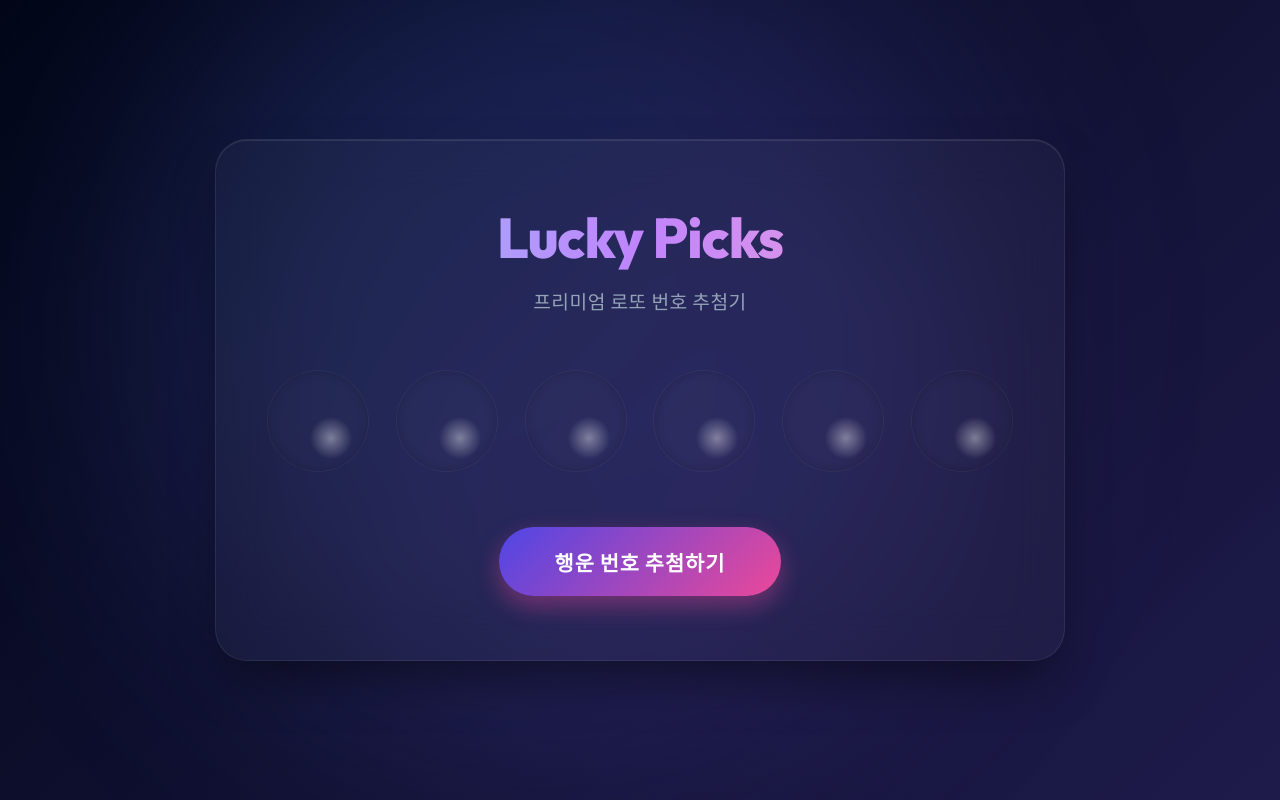
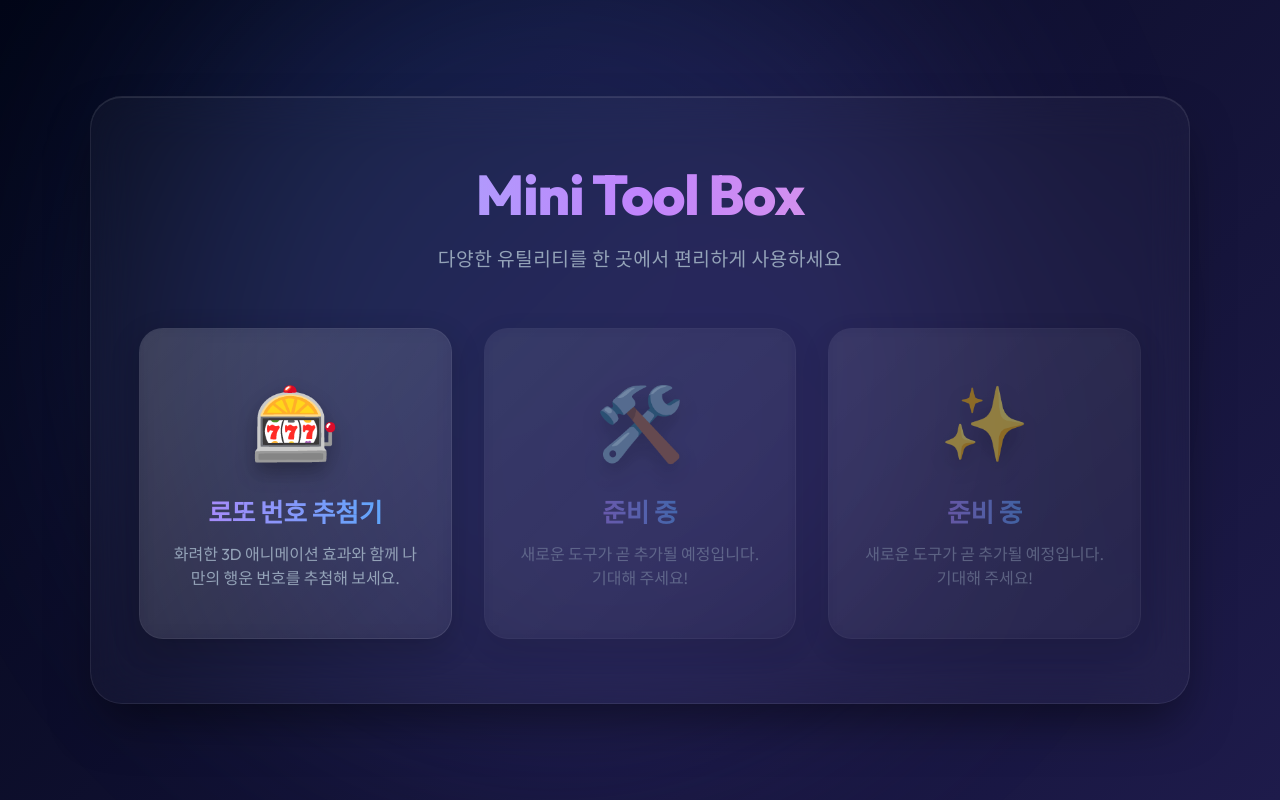
Before and after one commit to dychae506/product-builder-lecture, a plain HTML site: page index.html in a window 1280 px wide. Drawn offline with nearby package versions, Linux system fonts and the light colour scheme.

Commit message:
feat: refactor to multi-page tool box and move lotto to separate page

```diff
--- a/index.html
+++ b/index.html
@@ -3,33 +3,115 @@
 <head>
     <meta charset="UTF-8">
     <meta name="viewport" content="width=device-width, initial-scale=1.0">
-    <meta name="description" content="프리미엄 로또 번호 추첨기 - 행운의 번호를 지금 바로 확인하세요.">
-    <title>프리미엄 로또 추첨기</title>
+    <title>제품 빌더 홈 (Product Builder Home)</title>
     <link rel="preconnect" href="https://fonts.googleapis.com">
     <link rel="preconnect" href="https://fonts.gstatic.com" crossorigin>
     <link href="https://fonts.googleapis.com/css2?family=Outfit:wght@300;400;600;800&family=Noto+Sans+KR:wght@300;400;700&display=swap" rel="stylesheet">
     <link rel="stylesheet" href="./style.css">
-    <script src="https://cdn.jsdelivr.net/npm/canvas-confetti@1.6.0/dist/confetti.browser.min.js"></script>
-    <script src="./lotto.js" defer></script>
+    <style>
+        .menu-grid {
+            display: grid;
+            grid-template-columns: repeat(auto-fit, minmax(280px, 1fr));
+            gap: 2rem;
+            margin-top: 3rem;
+            width: 100%;
+        }
+
+        .menu-card {
+            background: rgba(255, 255, 255, 0.05);
+            border: 1px solid rgba(255, 255, 255, 0.1);
+            border-radius: 24px;
+            padding: 3rem 2rem;
+            text-decoration: none;
+            color: var(--text-main);
+            transition: all 0.4s cubic-bezier(0.175, 0.885, 0.32, 1.275);
+            display: flex;
+            flex-direction: column;
+            align-items: center;
+            justify-content: center;
+            position: relative;
+            overflow: hidden;
+            box-shadow: 0 10px 30px rgba(0, 0, 0, 0.2);
+            backdrop-filter: blur(10px);
+            -webkit-backdrop-filter: blur(10px);
+        }
+
+        .menu-card::before {
+            content: '';
+            position: absolute;
+            top: 0;
+            left: 0;
+            width: 100%;
+            height: 100%;
+            background: linear-gradient(135deg, rgba(255,255,255,0.1) 0%, rgba(255,255,255,0) 100%);
+            z-index: 0;
+        }
+
+        .menu-card * {
+            position: relative;
+            z-index: 1;
+        }
+
+        .menu-card:hover {
+            transform: translateY(-10px);
+            background: rgba(255, 255, 255, 0.1);
+            border-color: rgba(255, 255, 255, 0.3);
+            box-shadow: 0 20px 40px rgba(0, 0, 0, 0.4), 0 0 20px rgba(99, 102, 241, 0.4);
+        }
+
+        .menu-icon {
+            font-size: 4.5rem;
+            margin-bottom: 1.5rem;
+            text-shadow: 0 10px 20px rgba(0,0,0,0.3);
+            transition: transform 0.3s ease;
+        }
+
+        .menu-card:hover .menu-icon {
+            transform: scale(1.1) rotate(5deg);
+        }
+
+        .menu-title {
+            font-size: 1.6rem;
+            font-weight: 700;
+            margin-bottom: 0.8rem;
+            background: linear-gradient(to right, #a78bfa, #60a5fa);
+            -webkit-background-clip: text;
+            -webkit-text-fill-color: transparent;
+        }
+
+        .menu-desc {
+            font-size: 1rem;
+            color: var(--text-muted);
+            line-height: 1.5;
+            text-align: center;
+        }
+    </style>
 </head>
 <body>
     <div class="blob"></div>
-    <div class="container">
-        <h1>Lucky Picks</h1>
-        <p class="subtitle">프리미엄 로또 번호 추첨기</p>
+    <div class="container" style="max-width: 1100px;">
+        <h1>Mini Tool Box</h1>
+        <p class="subtitle">다양한 유틸리티를 한 곳에서 편리하게 사용하세요</p>
 
-        <div class="balls-container" id="balls-container">
-            <!-- Initial placeholders -->
-            <div class="ball placeholder show"><span>0</span></div>
-            <div class="ball placeholder show"><span>0</span></div>
-            <div class="ball placeholder show"><span>0</span></div>
-            <div class="ball placeholder show"><span>0</span></div>
-            <div class="ball placeholder show"><span>0</span></div>
-            <div class="ball placeholder show"><span>0</span></div>
+        <div class="menu-grid">
+            <a href="./lotto.html" class="menu-card">
+                <div class="menu-icon">🎰</div>
+                <h2 class="menu-title">로또 번호 추첨기</h2>
+                <p class="menu-desc">화려한 3D 애니메이션 효과와 함께 나만의 행운 번호를 추첨해 보세요.</p>
+            </a>
+
+            <a href="#" class="menu-card" style="opacity: 0.5; cursor: not-allowed;" onclick="event.preventDefault();">
+                <div class="menu-icon">🛠️</div>
+                <h2 class="menu-title">준비 중</h2>
+                <p class="menu-desc">새로운 도구가 곧 추가될 예정입니다. 기대해 주세요!</p>
+            </a>
+
+            <a href="#" class="menu-card" style="opacity: 0.5; cursor: not-allowed;" onclick="event.preventDefault();">
+                <div class="menu-icon">✨</div>
+                <h2 class="menu-title">준비 중</h2>
+                <p class="menu-desc">새로운 도구가 곧 추가될 예정입니다. 기대해 주세요!</p>
+            </a>
         </div>
-
-        <div id="celebration-msg" class="celebration-msg">🎉 당첨을 축하합니다! 🎉</div>
-        <button class="btn-draw" id="draw-btn">행운 번호 추첨하기</button>
     </div>
 </body>
 </html>
```
Also changed, not shown: lotto.html (added, +38 -0 lines).
